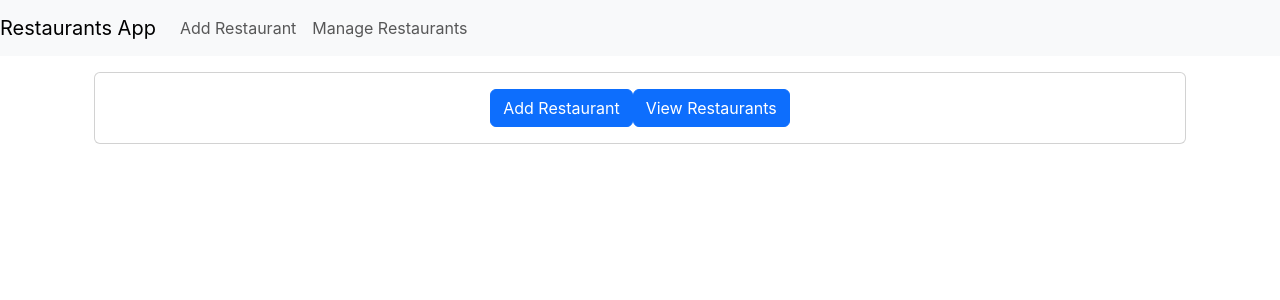
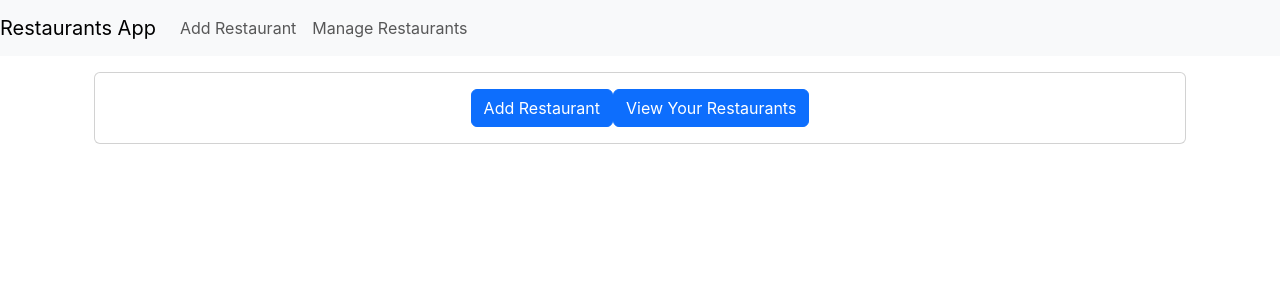
Before and after one commit to Cremacious/greg-lunch-o-matic, a React (Create React App) app: page / in a window 1280 px wide. Shown: the top 300 px of the page. Built offline with nearby package versions, Linux system fonts and the light colour scheme.

Commit message:
Test file run.

```diff
--- a/src/components/AddView.js
+++ b/src/components/AddView.js
@@ -10,7 +10,7 @@ export function AddView() {
             Add Restaurant
           </Link>
           <Link to="/restaurants" className="btn btn-primary" role="button">
-                View Restaurants
+            View Your Restaurants
           </Link>
         </div>
       </div>
```
Lines whose indentation alone changed are shown as unchanged.
